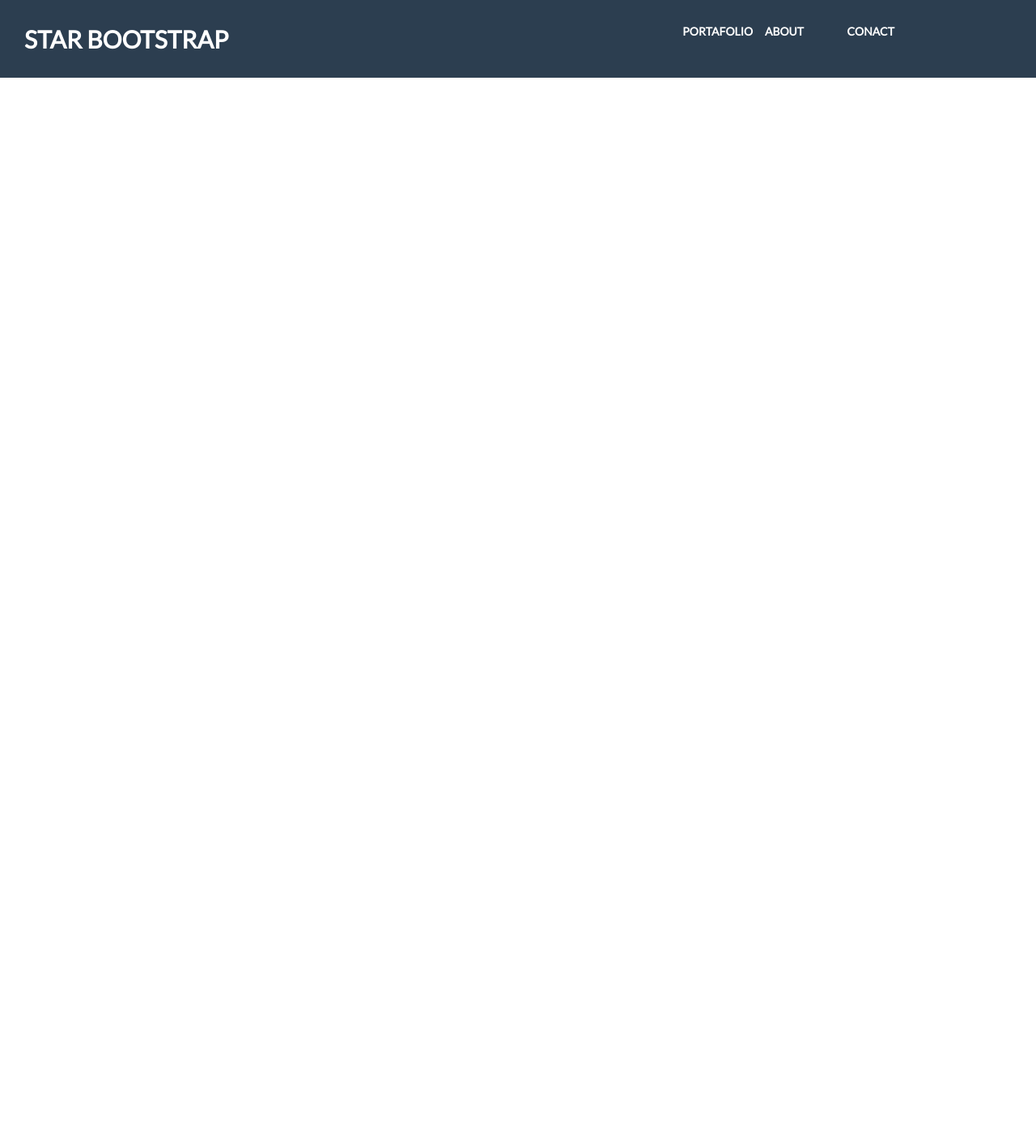
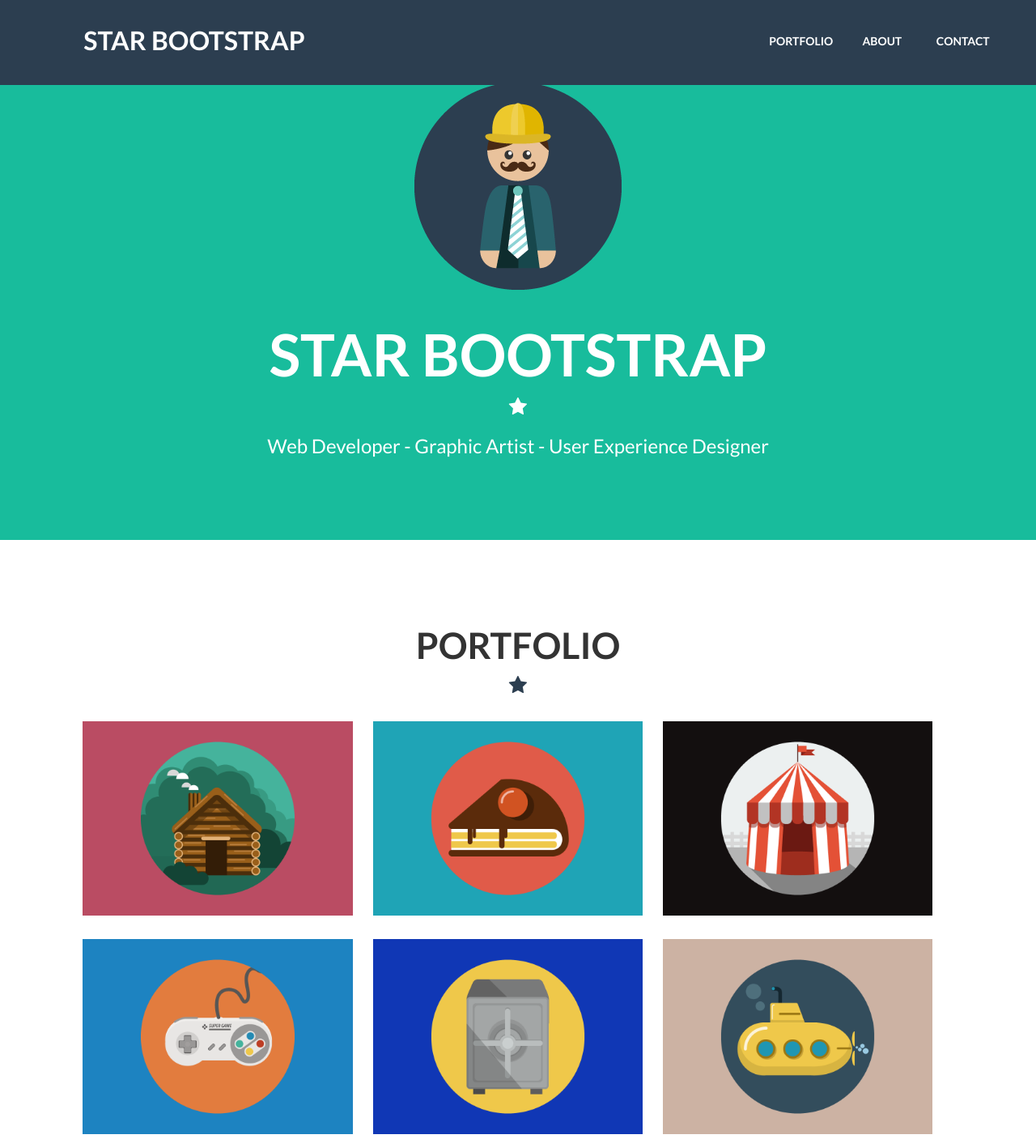
Before and after one commit to karyvdj/Freelancer-Grid, a plain HTML site: page index.html in a window 1280 px wide. Shown: the whole page at 81% size. Before the commit the page ends 800 px from the top, so only its background shows below. Drawn offline with Linux system fonts and the light colour scheme.

Commit message:
Trabajando en el hover de la seccion portfolio

```diff
--- a/css/common.css
+++ b/css/common.css
@@ -5,6 +5,16 @@
    margin: 0;
    padding: 0;
    font-family: 'Lato', sans-serif;
+   -webkit-box-sizing: border-box;
+   -moz-box-sizing: border-box;
+   box-sizing: border-box;
+ }
+
+ *:before,
+ *:after {
+   -webkit-box-sizing: border-box;
+   -moz-box-sizing: border-box;
+   box-sizing: border-box;
  }
 
  .text-uppercase {
@@ -16,7 +26,7 @@
  }
 
  [class*="col-"]{
-   min-height: 5px;
+   min-height: 7px;
    float: left;
  }
 
--- a/css/main.css
+++ b/css/main.css
@@ -1,20 +1,78 @@
 /*
  * Estilos de tu proyecto
  */
+ header{
+   position: fixed;
+ }
 nav{
    background: #2C3E50;
-   font-weight: bold;
+   font-weight: bolder;
    font-family: 'Montserrat', sans-serif;
-   padding: 30px;
+   padding: 40px;
 }
 
-nav>a{
+nav a{
    color: white;
    font-size: 14px;
    text-decoration: none;
- }
+}
 
- nav>a:first-child{
-   font-size: 30px;
-   font-weight: 1000;
- }
+nav a:hover{
+  color: #18bc9c;
+}
+
+.titulo{
+   font-size: 2em;
+   line-height: 20px;
+}
+
+.titulo:hover{
+   color: white;
+}
+
+.inicio{
+  background: #18bc9c;
+  padding: 8%;
+}
+.inicio>article>section>h1{
+  padding-top:3%;
+  font-size: 4.5em;
+  color: white;
+}
+.linea{
+  width: 30px;
+  height: 3px;
+  background: white;
+}
+.fa-star{
+  color: white;
+  font-size: 1.5em;
+  padding-top: 1%;
+}
+.inicio>article>section>p{
+  padding-top:2%;
+  color: white;
+  font-size: 1.5em;
+}
+.portfolio{
+  padding: 8%;
+}
+.portfolio>article>section>h2{
+  color: #333;
+  font-size: 2.8em;
+}
+.portfolio>article>section>.fa-star{
+  color: #2C3E50;
+}
+.portfolio>article>section>img{
+  width: 124%;
+}
+.portfolio>article>section>img:hover{
+  background: rgba(24,188,156,.9)
+}
+.rellenoFila{
+  padding: 1.2%;
+}
+#titulo{
+  padding-bottom: 3%;
+}
--- a/index.html
+++ b/index.html
@@ -3,21 +3,95 @@
 <head>
 	<meta charset="UTF-8">
 	<title>Freelancer</title>
-	<link href="https://fonts.googleapis.com/css?family=Lato|Montserrat" rel="stylesheet">
+	<link href="https://fonts.googleapis.com/css?family=Montserrat:400,700" rel="stylesheet">
+	<link href="https://fonts.googleapis.com/css?family=Lato:400,700,400italic,700italic" rel="stylesheet">
+	<link rel="stylesheet" href="https://cdnjs.cloudflare.com/ajax/libs/font-awesome/4.7.0/css/font-awesome.min.css">
 	<link rel="stylesheet" href="css/main.css">
 	<link rel="stylesheet" href="css/common.css">
 </head>
 <body>
+<!-- barra de navegacion -->
 	<header class="container">
-		<nav class="row text-uppercase">
-			<a href="#" class=" col-4">STAR BOOTSTRAP</a>
-			<div class="col-4"></div>
-			<a href="#" class="col-1">portafolio</a>
-			<a href="#" class="col-1">about</a>
-			<a href="#" class="col-1">conact</a>
+		<nav class="row text-uppercase alignCenter">
+			<section class="col-4">
+				<a href="#" class="titulo">STAR BOOTSTRAP</a>
+			</section>
+			<div class="col-5"></div>
+			<section class="col-1">
+				<a href="#">portfolio</a>
+			</section>
+			<section class="col-1">
+				<a href="#">about</a>
+			</section>
+			<section class="col-1">
+				<a href="#">contact</a>
+			</section>
 		</nav>
 	</header>
+<!-- secion inicio -->
+	<section class="container inicio">
+		<article class="row">
+			<section class="col-12 alignCenter">
+				<img src="assets/images/profile.png" alt="">
+			</section>
+			<section class="col-12 text-uppercase alignCenter">
+				<h1>star bootstrap</h1>
+			</section>
+			<section class="col-12 alignCenter">
+				<!-- <div class="linea"></div> -->
+				<i class="fa fa-star" aria-hidden="true"></i>
+			</section>
+			<section class="col-12 alignCenter">
+				<p>Web Developer - Graphic Artist - User Experience Designer</p>
+			</section>
+		</article>
+	</section>
+<!-- seccion portfolio -->
+	<section class="container portfolio">
+		<article class="row" id="titulo">
+			<section class="col-12 text-uppercase alignCenter">
+				<h2>Portfolio</h2>
+				<!-- <div class="linea"></div> -->
+				<i class="fa fa-star" aria-hidden="true"></i>
+			</section>
+		</article>
 
+		<article class="row">
+			<!-- <div class="col-1"></div> -->
+			<section class="col-3">
+				<img src="assets/images/portfolio/cabin.png" alt="">
+			</section>
+			<div class="col-1"></div>
+			<section class="col-3">
+				<img src="assets/images/portfolio/cake.png" alt="">
+			</section>
+			<div class="col-1"></div>
+			<section class="col-3">
+				<img src="assets/images/portfolio/circus.png" alt="">
+			</section>
+		</article>
+
+		<section class="row rellenoFila"></section>
+
+		<article class="row">
+			<!-- <div class="col-1"></div> -->
+			<section class="col-3">
+				<img src="assets/images/portfolio/game.png" alt="">
+			</section>
+			<div class="col-1"></div>
+			<section class="col-3">
+				<img src="assets/images/portfolio/safe.png" alt="">
+			</section>
+			<div class="col-1"></div>
+			<section class="col-3">
+				<img src="assets/images/portfolio/submarine.png" alt="">
+			</section>
+		</article>
+	</section>
+<!-- seccion about -->
+	<section>
+
+	</section>
 	<!-- Escribe tu código aquí -->
 
 	<!-- Enlaza aquí tu archivo JS -->
```
